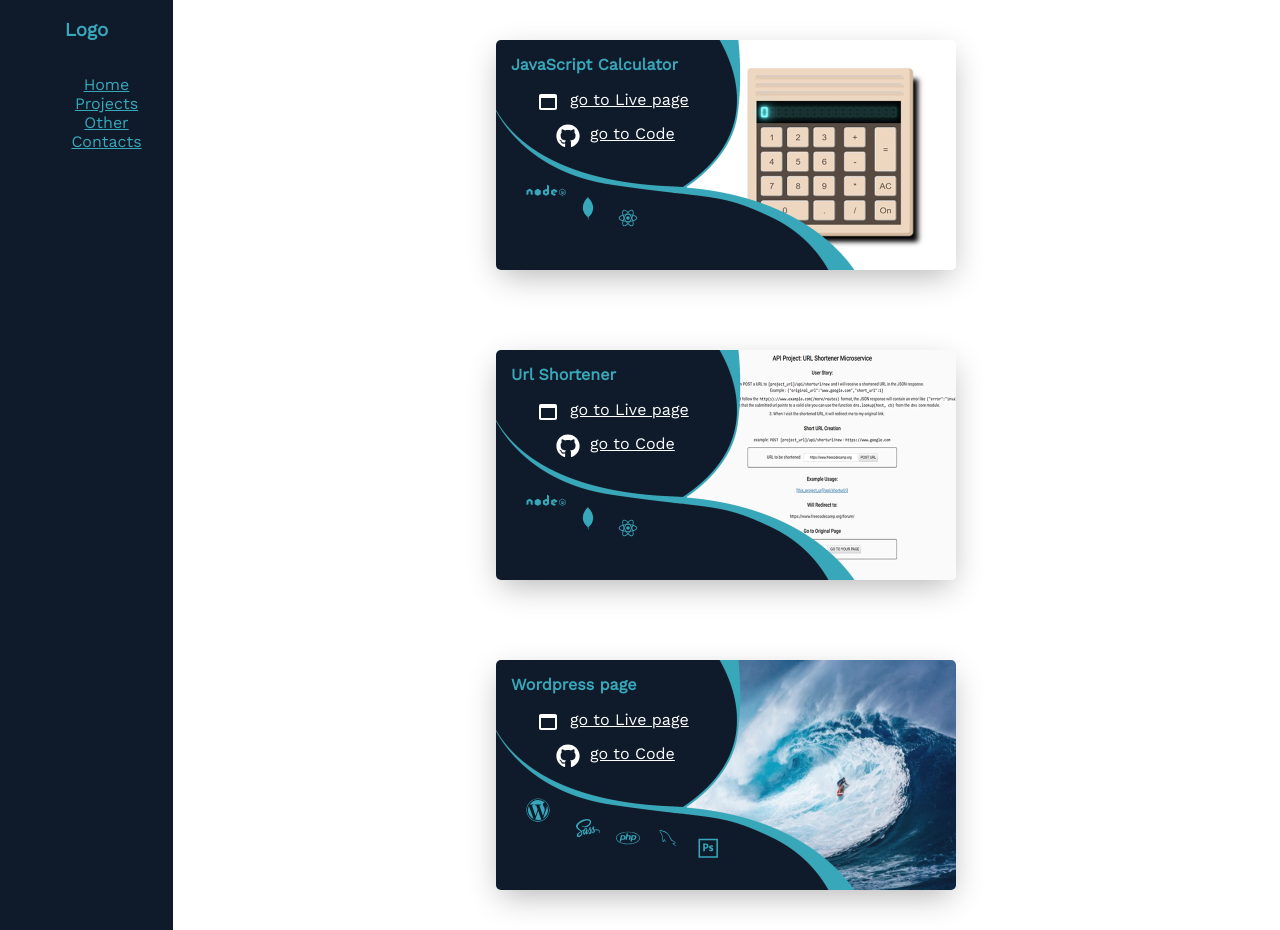
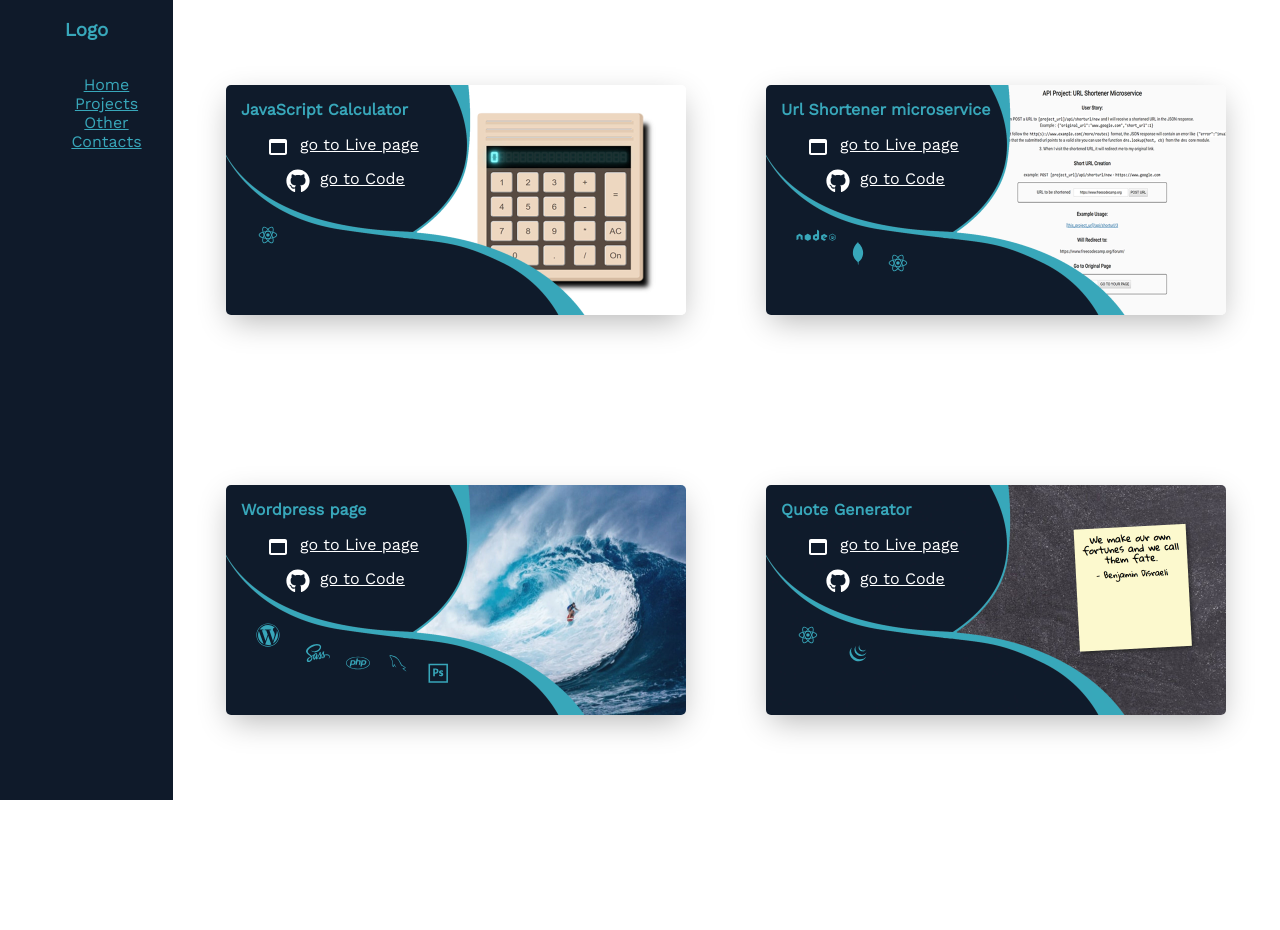
Before and after one commit to TomasVis/simple-portfolio, a React (Create React App) app: page /projects in a window 1280 px wide. After the commit the page ends 800 px from the top, so only its background shows below. Built offline with nearby package versions, Linux system fonts and the light colour scheme.

Commit message:
some bugfixes

```diff
--- a/src/App.css
+++ b/src/App.css
@@ -66,6 +66,9 @@ nav{
 }
 .card3{
    background-image: url(./assets/card-wordpress.jpg);
+}
+.card4{
+   background-image: url(./assets/card-with-quote.jpg);
 }
 
 /*html,
@@ -141,7 +144,8 @@ a:hover {
 .contForCards{
   width: 100%;
   display: flex;
-  flex-direction: column;
+  flex-wrap: wrap;
+/*  flex-direction: column;*/
   align-items: center;
   justify-content: center
 }
--- a/src/components/Card.jsx
+++ b/src/components/Card.jsx
@@ -1,30 +1,33 @@
 import React, {useEffect } from 'react'
-import ReactDOM from 'react-dom'
+/*import ReactDOM from 'react-dom'*/
 import { useSpring, animated } from 'react-spring'
 
-import NameAndLinks from "./NameAndLinks"
+/*import NameAndLinks from "./NameAndLinks"*/
 
 
 //let images = [cardFace,cardFace,cardFace];
 
-function Card(props) {
+ let Card =(props) => {
   const [val, set] = useSpring(() => ({ scale: 1, config: { mass: 5, tension: 350, friction: 40 } }))
-  const [vale, sete] = useSpring(() => ({ scale: 1,radius:50, config: { mass: 5, tension: 350, friction: 40 } }))
+/*  const [vale, sete] = useSpring(() => ({ scale: 1,radius:50, config: { mass: 5, tension: 350, friction: 40 } }))*/
  // console.log("from card "+ props.id+" "+  props.cardInFocus)
-  console.log(props)
+  //console.log(props)
 
   useEffect(() => {
     set(props.isOnHover&&props.id==props.cardInFocus?{ scale: 1.1 }:{ scale: 1 })
     //console.log('count changed', props.isOnHover);
 
-}, [props.isOnHover])
+}, [props.isOnHover,props.id,props.cardInFocus,set])
 
-
+//console.log(props.components)
   return (
     <animated.div  className={props.className+" card"} style={{ transform: val.scale.interpolate((s) =>{ return ` scale(${s})`})}}>
     {props.links}
-{props.components}
-{/*<NameAndLinks {...props}/>*/}
+     {props.components.map((comp,index) => (
+      <div className="icon" key={index}>{comp}</div>
+    ))}
+{/*   {props.components}*/}
+
     </animated.div>
   )
 }
--- a/src/components/FlipCard.jsx
+++ b/src/components/FlipCard.jsx
@@ -1,4 +1,4 @@
-import { render } from 'react-dom'
+
 import React, { useState } from 'react'
 import { useSpring, animated } from 'react-spring'
 import FlippedFront from './FlippedFront';
@@ -6,7 +6,7 @@ import FlippedBack from './FlippedBack';
 
 
 function FlipCard(props) {
-  //console.log(props)
+
   const [flipped, set] = useState(false)
   const { transform, opacity } = useSpring({
     opacity: flipped ? 1 : 0,
@@ -15,11 +15,11 @@ function FlipCard(props) {
   })
   return (
     <div className='flippedCardWrapper' onMouseOver={() => set(state => !state)} onMouseLeave={() => set(state => !state)}>
-      <animated.div className={props.reversecards==1?"c back":"c front"} style={{ opacity: opacity.interpolate(o => 1 - o), transform }} >
+      <animated.div className={props.reversecards===1?"c back":"c front"} style={{ opacity: opacity.interpolate(o => 1 - o), transform }} >
 <FlippedFront{...props}/>
       </animated.div>
 
-      <animated.div className={props.reversecards==1?"c front":"c back"} style={{ opacity, transform: transform.interpolate(t => `${t} rotateX(180deg)`) }} >
+      <animated.div className={props.reversecards===1?"c front":"c back"} style={{ opacity, transform: transform.interpolate(t => `${t} rotateX(180deg)`) }} >
 <FlippedBack{...props}/>
       </animated.div>
     </div>
--- a/src/components/Home.js
+++ b/src/components/Home.js
@@ -1,5 +1,5 @@
 import React from 'react';
-import Card from "./Card"
+/*import Card from "./Card"*/
 import FlipCard from './FlipCard';
 const stylesFront=[
   {position:"absolute",top:"30px",left:"80px",color:"white"},
@@ -41,12 +41,15 @@ const textsBack=[
 ]
 
 
-const styles = {
+/*const styles = {
 	width: "100%",
   display: "flex",
   flexDirection: "column",
   alignItems: "center",
-  justifyContent: "center"}
+  justifyContent: "center"
+}*/
+
+
 function Projects(props) {
 	//console.log(props)
   return (
--- a/src/components/NameAndLinks.js
+++ b/src/components/NameAndLinks.js
@@ -19,7 +19,7 @@ const stylesForLinks = {position:"absolute",top:"50px", left:"40px"}
 //let images = [calculator,calculator,calculator];
 
 function NameAndLinks(props) {
-	console.log(props)
+	//console.log(props)
   return (
   	<div >
 		<h4 style={{position:"absolute",top:"15px",left:"15px",color:"#38a7ba",margin:0}}>{props.projectName}</h4>
--- a/src/components/Other.js
+++ b/src/components/Other.js
@@ -1,5 +1,5 @@
 import React from 'react';
-import Card from "./Card"
+/*import Card from "./Card"*/
 import FlipCard from './FlipCard';
 const stylesFront=[
   {position:"absolute",top:"30px",left:"80px",color:"white"},
@@ -36,13 +36,13 @@ const textsBack=[
 "stack"
 ]
 
-
+/*
 const styles = {
 	width: "100%",
   display: "flex",
   flexDirection: "column",
   alignItems: "center",
-  justifyContent: "center"}
+  justifyContent: "center"}*/
 function Projects(props) {
 	//console.log(props)
 	return (
--- a/src/components/Projects.js
+++ b/src/components/Projects.js
@@ -14,6 +14,7 @@ import { FaSass } from 'react-icons/fa';
 import { FaPhp } from 'react-icons/fa';
 import { DiMysql } from 'react-icons/di';
 import { DiPhotoshop } from 'react-icons/di';
+import { DiJqueryLogo } from 'react-icons/di';
 
 const stylesFaGithub = {color:"white",position:"static",top:"0", left:"0",height:"1.5em",width:"1.5em"}
 const stylesMdWeb = {display:"flex",color:"white",position:"absolute",top:"60px", left:"80px",height:"1.5em",width:"1.5em"}
@@ -32,9 +33,9 @@ const firstCard={
 
 }
 const secondCard={
-	projectName:"Url Shortener",
-	gitLink:"https://github.com/TomasVis/calculator",
-	liveLink:"https://retro-calculator.herokuapp.com/",
+	projectName:"Url Shortener microservice",
+	gitLink:"https://github.com/TomasVis/urlShortener",
+	liveLink:"https://shortener-er.herokuapp.com/",
 
 }
 const thirdCard={
@@ -43,11 +44,31 @@ const thirdCard={
 	liveLink:"https://tomas.trial.rocks/project-wp",
 
 }
-const icons = [
+const fourthdCard={
+	projectName:"Quote Generator",
+	gitLink:"https://github.com/TomasVis/quotes",
+	liveLink:"https://quote-generator-258414.appspot.com/",
+
+}
+
+const firstCardIcons = [
+
+
+        <DiReact style={firstIconStyles}/>
+
+]
+const secondCardIcons = [
 
 		<DiNodejs style={{color:"#38a7ba",position:"absolute",bottom:"60px", left:"30px",height:"2.5em",width:"2.5em"}}/>,
         <DiMongodb style={secondIconStyles}/>,
         <DiReact style={thirdIconStyles}/>
+
+]
+const iconsQuotes = [
+
+		<DiReact style={firstIconStyles}/>,
+        <DiJqueryLogo style={secondIconStyles}/>,
+
 
 ]
 const iconsWP = [
@@ -77,7 +98,7 @@ function Projects(props) {
 
 
 
-			<Card components={icons} links={<NameAndLinks {...firstCard}/>} className="card1" id={0}isOnHover={props.isOnHover} cardInFocus={props.cardInFocus}/>
+			<Card components={firstCardIcons} links={<NameAndLinks {...firstCard}/>} className="card1" id={0}isOnHover={props.isOnHover} cardInFocus={props.cardInFocus}/>
 		</div>
 	  	<div
 	  		className="cardWrapper"
@@ -85,7 +106,7 @@ function Projects(props) {
 	        onMouseLeave={props.onMouseLeave}
 	        id={1} >
 
-			<Card components={icons} links={<NameAndLinks {...secondCard}/>} className="card2" id={1}isOnHover={props.isOnHover} cardInFocus={props.cardInFocus}/>
+			<Card components={secondCardIcons} links={<NameAndLinks {...secondCard}/>} className="card2" id={1}isOnHover={props.isOnHover} cardInFocus={props.cardInFocus}/>
 		</div>
 
 	  	<div
@@ -97,6 +118,15 @@ function Projects(props) {
 
 			<Card components={iconsWP} links={<NameAndLinks {...thirdCard}/>} className="card3" id={2}isOnHover={props.isOnHover} cardInFocus={props.cardInFocus}/>
 	    </div>
+	    <div
+
+			className="cardWrapper"
+	  		onMouseOver={props.onMouseOver}
+	        onMouseLeave={props.onMouseLeave}
+	        id={3} >
+
+			<Card components={iconsQuotes} links={<NameAndLinks {...fourthdCard}/>} className="card4" id={3}isOnHover={props.isOnHover} cardInFocus={props.cardInFocus}/>
+	    </div>
     </div>
   );
 }
```
Also changed, not shown: app.yaml (added, +13 -0 lines).
